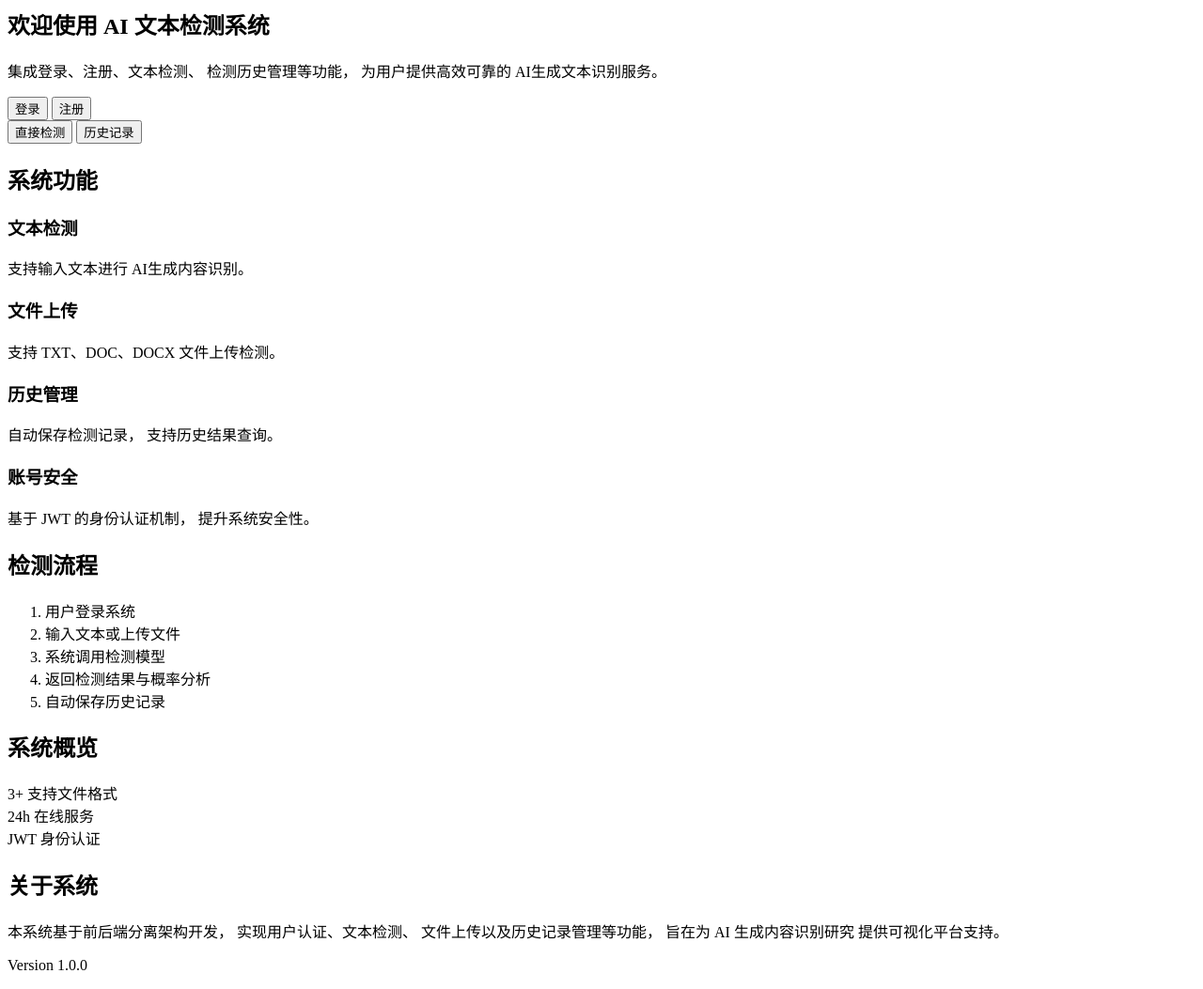
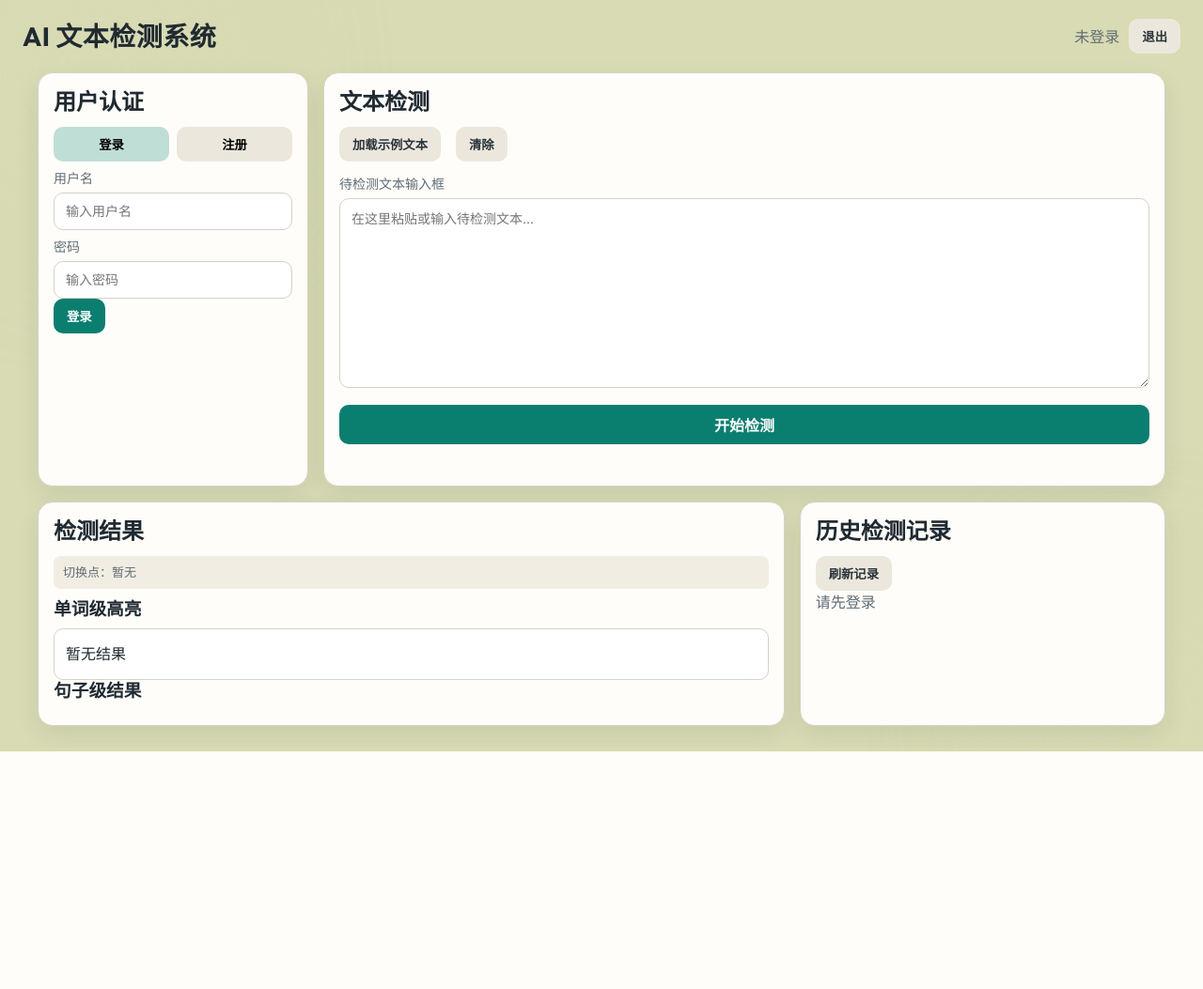
Before and after one commit to lyq9797/aigc_web, a FastAPI app: template app/templates/index.html in a window 1280 px wide. Shown: the whole page at 94% size. After the commit the page ends 800 px from the top, so only its background shows below. Run offline with FastAPI, Linux system fonts and the light colour scheme; the template is opened without the code that fills it, so the values that code supplies are empty.

Commit message:
功能入口卡片

```diff
--- a/app/templates/index.html
+++ b/app/templates/index.html
@@ -1,208 +1,120 @@
-<main class="home-wrap" role="main">
+<!DOCTYPE html>
+<html lang="zh-CN">
+<head>
+  <!-- 页面元信息 -->
+  <meta charset="UTF-8" />
+  <meta name="viewport" content="width=device-width, initial-scale=1.0" />
+  <meta name="description" content="AI 文本检测系统 - 用户认证与文本分析" />
+  <title>AI 文本检测系统</title>
 
-  <section
-    class="card home-card"
-    aria-labelledby="homeTitle"
-  >
+  <!-- 样式资源 -->
+  <link rel="stylesheet" href="/static/styles.css" />
+</head>
+<body>
+  <!-- 背景装饰元素 (纯视觉，对屏幕阅读器隐藏) -->
+  <div class="bg-shape bg-one" aria-hidden="true"></div>
+  <div class="bg-shape bg-two" aria-hidden="true"></div>
 
-    <!-- Hero -->
+  <!-- 顶部导航栏 -->
+  <header class="topbar" role="banner">
+    <h1>AI 文本检测系统</h1>
+    <nav class="user-panel" aria-label="用户操作">
+      <span id="currentUser" class="muted" aria-label="当前用户状态">未登录</span>
+      <button id="logoutBtn" class="ghost" type="button">退出</button>
+    </nav>
+  </header>
 
-    <h1 id="homeTitle">
-      欢迎使用 AI 文本检测系统
-    </h1>
+  <!-- 主内容区域 -->
+  <main class="layout" role="main">
 
-    <p>
-      集成登录、注册、文本检测、
-      检测历史管理等功能，
-      为用户提供高效可靠的
-      AI生成文本识别服务。
-    </p>
+    <!-- ==========================================
+         模块 1：用户认证 (登录 / 注册)
+         ========================================== -->
+    <section class="card auth-card" aria-labelledby="authHeading">
+      <h2 id="authHeading">用户认证</h2>
 
-    <div class="home-actions">
-
-      <button
-        id="loginBtn"
-        class="primary"
-        type="button">
-        登录
-      </button>
-
-      <button
-        id="registerBtn"
-        class="ghost"
-        type="button">
-        注册
-      </button>
-
+      <!-- 标签页导航 (遵循 WAI-ARIA Tabs 模式) -->
+      <div class="auth-tabs" role="tablist" aria-label="认证方式选择">
+        <button id="tabLogin" class="tab active" role="tab" aria-selected="true" aria-controls="loginPanel" type="button">登录</button>
+        <button id="tabRegister" class="tab" role="tab" aria-selected="false" aria-controls="registerPanel" type="button" tabindex="-1">注册</button>
       </div>
 
-    <div
-      class="home-links"
-      aria-label="首页快速链接">
+      <!-- 登录表单面板 -->
+      <div id="loginPanel" class="auth-panel" role="tabpanel" aria-labelledby="tabLogin">
+        <!-- 使用 autocomplete 帮助密码管理器安全填充，避免用户重用弱密码 -->
+        <label for="loginUsername">用户名</label>
+        <input id="loginUsername" type="text" placeholder="输入用户名" autocomplete="username" required />
 
-      <button
-        id="goDetectBtn"
-        class="ghost"
-        type="button">
-        直接检测
-      </button>
+        <label for="loginPassword">密码</label>
+        <input id="loginPassword" type="password" placeholder="输入密码" autocomplete="current-password" required />
 
-      <button
-        id="viewHistoryBtn"
-        class="ghost"
-        type="button">
-        历史记录
-      </button>
-
+        <button id="loginBtn" class="primary" type="button">登录</button>
       </div>
 
+      <!-- 注册表单面板 (默认隐藏) -->
+      <div id="registerPanel" class="auth-panel hidden" role="tabpanel" aria-labelledby="tabRegister" hidden>
+        <label for="registerUsername">用户名</label>
+        <input id="registerUsername" type="text" placeholder="3-50 字符" autocomplete="username" minlength="3" maxlength="50" required />
+
+        <label for="registerPassword">密码</label>
+        <input id="registerPassword" type="password" placeholder="至少 6 位" autocomplete="new-password" minlength="6" required />
+
+        <button id="registerBtn" class="primary" type="button">注册</button>
+      </div>
+
+      <!-- 认证消息提示区 -->
+      <p id="authMsg" class="msg" role="alert" aria-live="assertive"></p>
     </section>
 
+    <!-- ==========================================
+         模块 2：文本检测输入区
+         ========================================== -->
+    <section class="card detect-card" aria-labelledby="detectHeading">
+      <h2 id="detectHeading">文本检测</h2>
 
-  <!-- ============================================================
-       System Features
-  ============================================================= -->
-
-  <section class="card feature-card">
-
-    <h2>系统功能</h2>
-
-    <div class="feature-grid">
-
-      <div class="feature-item">
-        <h3>文本检测</h3>
-        <p>
-          支持输入文本进行
-          AI生成内容识别。
-        </p>
+      <div class="control-row">
+        <button id="sampleBtn" class="ghost" type="button">加载示例文本</button>
+        <button id="clearBtn" class="ghost" type="button">清除</button>
       </div>
 
-      <div class="feature-item">
-        <h3>文件上传</h3>
-        <p>
-          支持 TXT、DOC、DOCX
-          文件上传检测。
-        </p>
-      </div>
+      <label for="inputText" class="sr-only">待检测文本输入框</label>
+      <textarea id="inputText" rows="10" placeholder="在这里粘贴或输入待检测文本..." aria-required="true"></textarea>
 
-      <div class="feature-item">
-        <h3>历史管理</h3>
-        <p>
-          自动保存检测记录，
-          支持历史结果查询。
-        </p>
-      </div>
+      <button id="detectBtn" class="primary big" type="button">开始检测</button>
 
-      <div class="feature-item">
-        <h3>账号安全</h3>
-        <p>
-          基于 JWT 的身份认证机制，
-          提升系统安全性。
-        </p>
-      </div>
-
-    </div>
-
+      <!-- 检测状态消息提示区 -->
+      <p id="detectMsg" class="msg" role="status" aria-live="polite"></p>
     </section>
 
+    <!-- ==========================================
+         模块 3：检测结果展示区
+         ========================================== -->
+    <section class="card result-card" aria-labelledby="resultHeading">
+      <h2 id="resultHeading">检测结果</h2>
 
-  <!-- ============================================================
-       Detection Workflow
-  ============================================================= -->
+      <div id="switchInfo" class="switch-info muted" aria-live="polite">切换点：暂无</div>
 
-  <section class="card workflow-card">
+      <h3 id="wordHighlightHeading">单词级高亮</h3>
+      <div id="wordHighlight" class="highlight-box" role="region" aria-labelledby="wordHighlightHeading" aria-live="polite">暂无结果</div>
 
-    <h2>检测流程</h2>
-
-    <ol class="workflow-list">
-
-      <li>
-        用户登录系统
-      </li>
-
-      <li>
-        输入文本或上传文件
-      </li>
-
-      <li>
-        系统调用检测模型
-      </li>
-
-      <li>
-        返回检测结果与概率分析
-      </li>
-
-      <li>
-        自动保存历史记录
-      </li>
-
-    </ol>
-
+      <h3 id="sentenceResultHeading">句子级结果</h3>
+      <div id="sentenceList" class="sentence-list" role="list" aria-labelledby="sentenceResultHeading" aria-live="polite"></div>
     </section>
 
+    <!-- ==========================================
+         模块 4：历史检测记录
+         ========================================== -->
+    <section class="card history-card" aria-labelledby="historyHeading">
+      <h2 id="historyHeading">历史检测记录</h2>
+      <button id="refreshHistoryBtn" class="ghost" type="button">刷新记录</button>
 
-  <!-- ============================================================
-       Statistics
-  ============================================================= -->
-
-  <section class="card stats-card">
-
-    <h2>系统概览</h2>
-
-    <div class="stats-grid">
-
-      <div class="stat-item">
-        <span class="stat-number">
-          3+
-        </span>
-        <span class="stat-label">
-          支持文件格式
-        </span>
-      </div>
-
-      <div class="stat-item">
-        <span class="stat-number">
-          24h
-        </span>
-        <span class="stat-label">
-          在线服务
-        </span>
-      </div>
-
-      <div class="stat-item">
-        <span class="stat-number">
-          JWT
-        </span>
-        <span class="stat-label">
-          身份认证
-        </span>
-      </div>
-
-    </div>
-
-  </section>
-
-
-  <!-- ============================================================
-       Footer
-  ============================================================= -->
-
-  <section class="card about-card">
-
-    <h2>关于系统</h2>
-
-    <p>
-      本系统基于前后端分离架构开发，
-      实现用户认证、文本检测、
-      文件上传以及历史记录管理等功能，
-      旨在为 AI 生成内容识别研究
-      提供可视化平台支持。
-    </p>
-
-    <p class="muted">
-      Version 1.0.0
-    </p>
-
+      <!-- 历史记录列表 -->
+      <div id="historyList" class="history-list" role="list" aria-live="polite"></div>
     </section>
 
   </main>
+
+  <!-- 脚本资源 -->
+  <script src="/static/app.js"></script>
+</body>
+</html>
```
Lines whose indentation alone changed are shown as unchanged.
